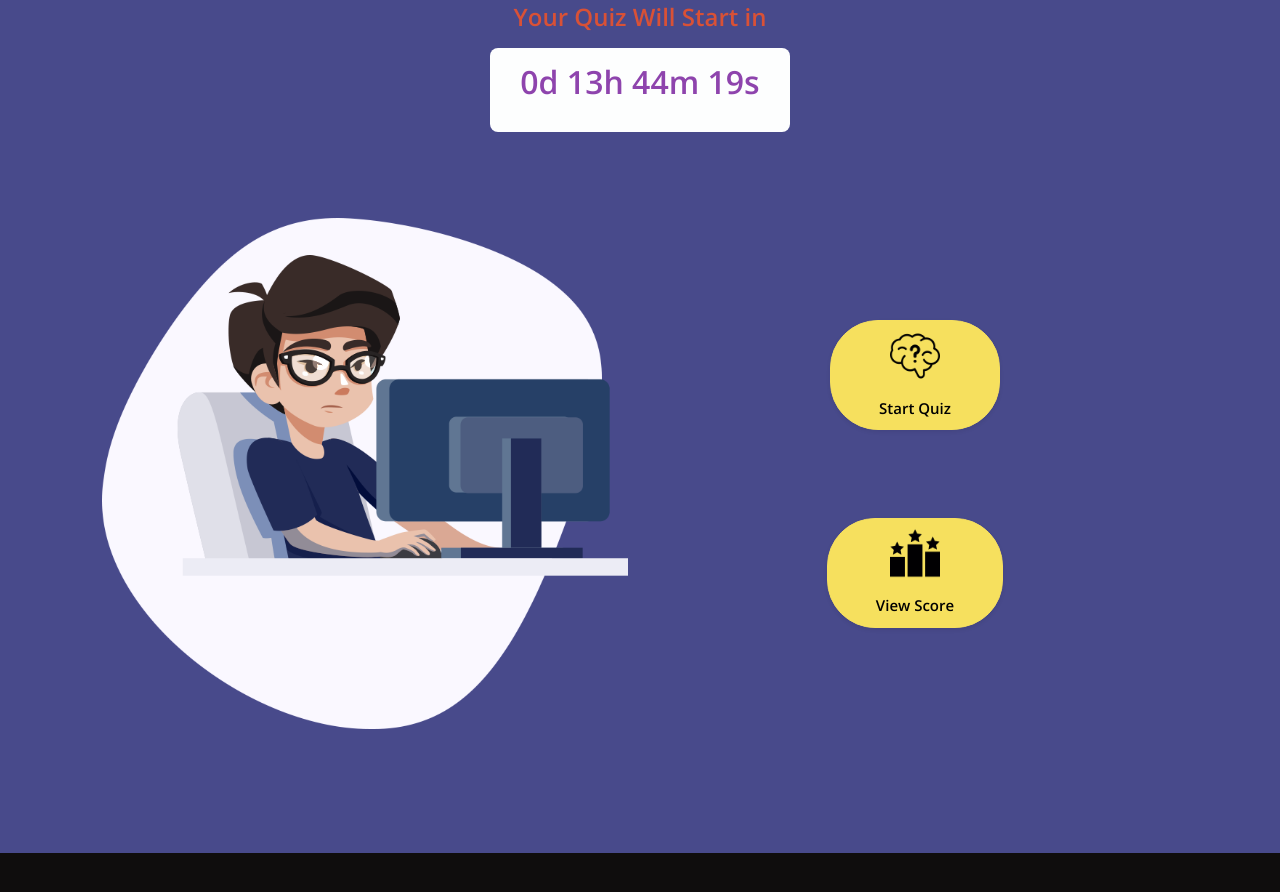
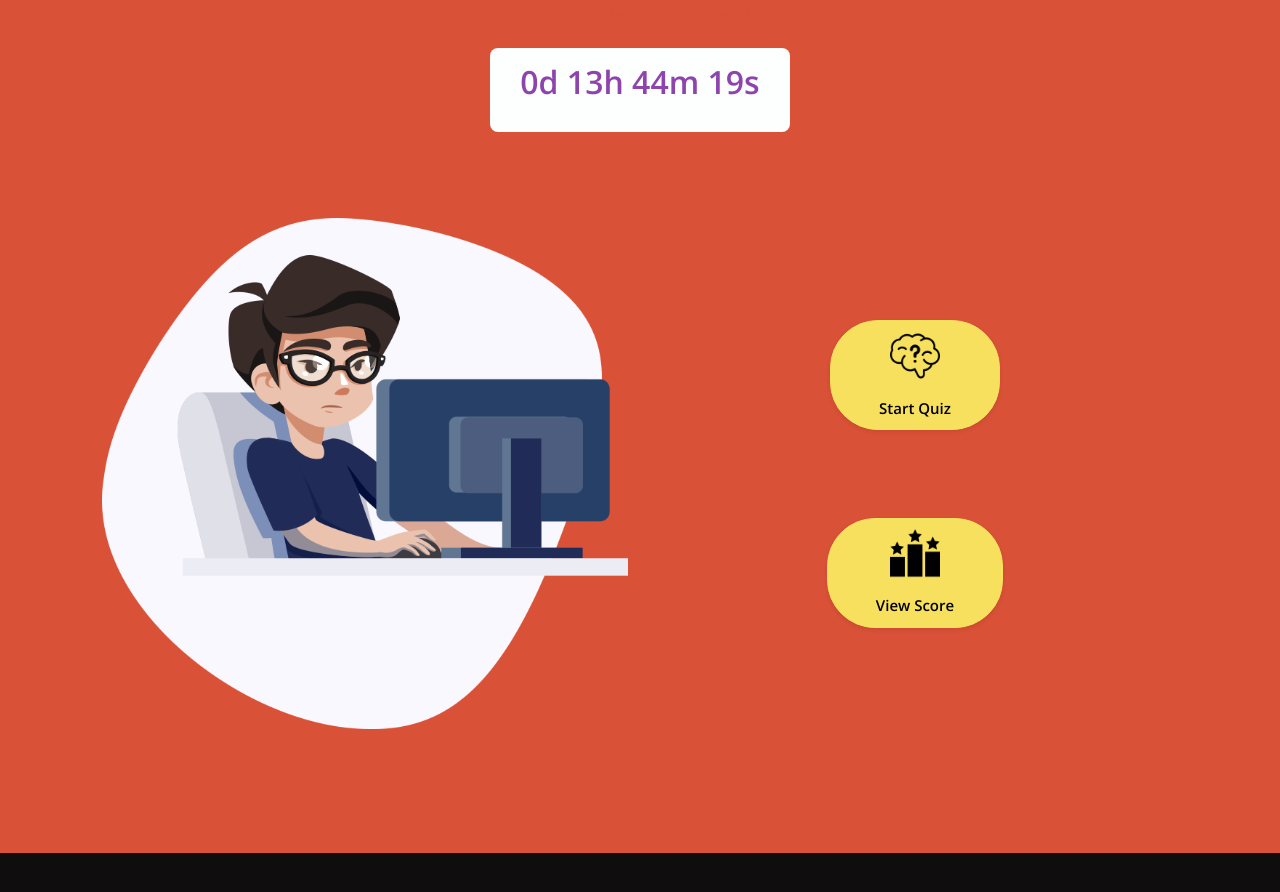
Before and after one commit to HarshaStrix/Strix-Live-Quiz, a plain HTML site: page index.html in a window 1280 px wide. Shown: the part 829-1721 px from the top of the page. Drawn offline with nearby package versions, Linux system fonts and the light colour scheme.

Commit message:
test 2 - backgrounf color change
test 2 - backgrounf color change

```diff
--- a/css/main.css
+++ b/css/main.css
@@ -130,7 +130,7 @@ html, body {
 }
 
 .bg-my-1{
-  background-color: #484a8b;
+  background-color: #D95136;
 }
 
 .bg-my-2{
```
